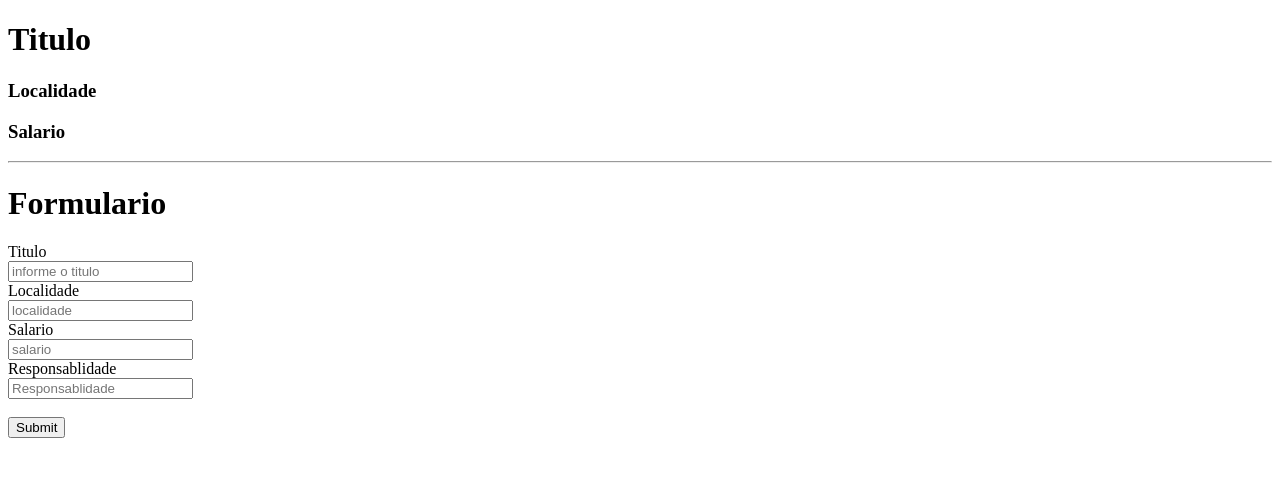
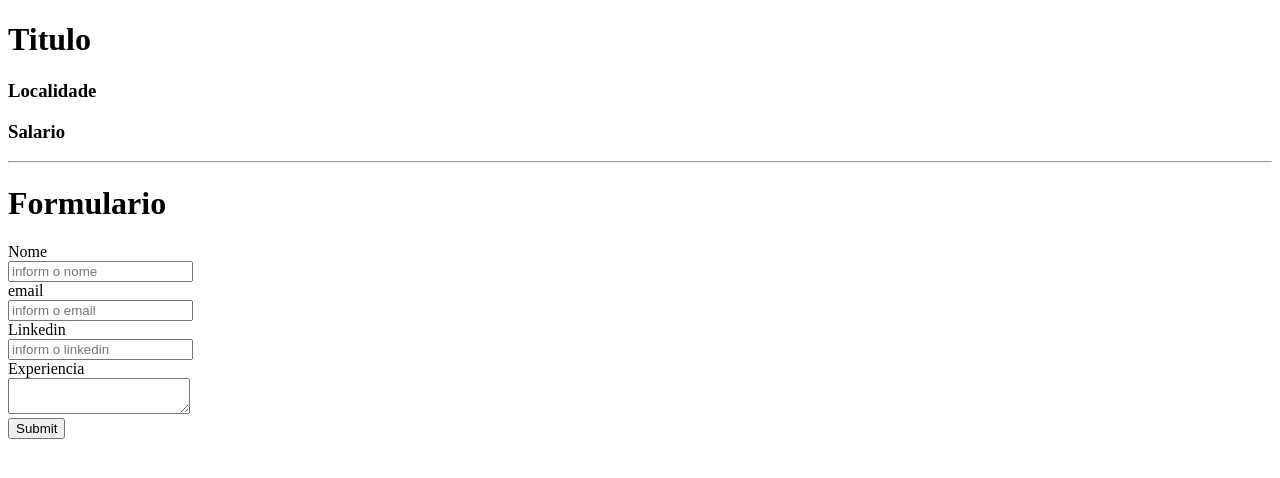
Before and after one commit to dariohhhyryt/python-dario, a Flask app: template templates/detalhevaga.html in a window 1280 px wide. Shown: the top 478 px of the page. Run offline with Flask 3, Linux system fonts and the light colour scheme; the template is opened without the code that fills it, so the values that code supplies are empty.

Commit message:
adicionar

```diff
--- a/app.py
+++ b/app.py
@@ -1,6 +1,6 @@
 from flask import Flask, jsonify, render_template, request
-from database import carregar_vagas_db
-from database import carregar_vaga_db
+from database import carregar_vagas_db, carregar_vaga_db, formulario_vaga
+
 
 app = Flask(__name__)
 
@@ -21,10 +21,12 @@ def mostra_vaga(id):
     vaga = carregar_vaga_db(id)
     return render_template('detalhevaga.html', vaga=vaga)
 
-@app.route("/vaga/<id>/formulario", methods=['GET','POST'])
+@app.route("/vaga/<id>/formulario", methods=["GET", "POST"])
 def formulario_vaga(id):
-    data = request.form
-    return jsonify(data)
+   vaga = carregar_vaga_db(id)
+   data = request.form
+   formulario_vaga(id, data)
+   return render_template('formulario_vaga.html', vaga=vaga, formulario = data)
 
 
 if __name__ == "__main__":
--- a/database.py
+++ b/database.py
@@ -1,4 +1,4 @@
-from sqlalchemy import create_engine, text
+from sqlalchemy import create_engine, text, values
 from sqlalchemy.engine import connection_memoize
 from sqlalchemy.exc import SQLAlchemyError
 
@@ -25,3 +25,21 @@ def carregar_vaga_db(id):
       return None
     else:
       return dict(registro[0])
+
+
+def formulario_vaga(id_vaga, dado):
+    with engine.connect() as connection:
+
+        query = text(f"INSERT INTO formulario_vaga (id_vaga, nome, email, linkedin, experiencia) VALUES (:id_vaga, :nome, :email, :linkedin, :experiencia)")
+
+        connection.execute(
+
+            query, {
+                "vaga_id": id_vaga,
+                "nome": dados["nome"],
+                "email": dados["email"],
+                "linkedin": dados["linkedin"],
+                "experiencia": dados["experiencia"]
+            } )
+
+        connection.commit()  # Garante que a alteração seja persistida
--- a/templates/includes/formulario.html
+++ b/templates/includes/formulario.html
@@ -1,23 +1,22 @@
 <h1>Formulario</h1>
 <form method='POST' action="/vaga/{{vaga.id}}/formulario">
     <div>
-    <label>Titulo</label><br>
-    <input type="text" name="titulo" placeholder="informe o titulo">
+        <label>Nome</label> <br>
+        <input type="text" name="nome" placeholder="inform o nome"
     </div>
     <div>
-      <label>Localidade</label><br>
-      <input type="text" name="localidade" placeholder="localidade">
+        <label>email</label> <br>
+        <input type="email" name="email" placeholder="inform o email"
     </div>
 
     <div>
-    <label>Salario</label><br>
-    <input type="text" name="salario" placeholder="salario">
+        <label>Linkedin</label> <br>
+        <input type="url" name="linkedin" placeholder="inform o linkedin"
     </div>
 
     <div>
-      <label>Responsablidade</label><br>
-      <input type="text" name="responsablidade" placeholder="Responsablidade">
-  </div><br>
-  <input type="submit" name="submit" placeholder="Enviar">
-
+        <label>Experiencia</label> <br>
+        <textarea name="experiencia"></textarea>
+    </div>
+<input type="submit" name="enviar">
 </form>
--- a/templates/includes/vagas.html
+++ b/templates/includes/vagas.html
@@ -8,4 +8,6 @@
 <div>
   {{ vaga.salario }}
 </div>
-<a href="/vaga/{{vaga.id}}" type="button">Aplicar</a>
+<button>
+   <a href="/vaga/{{vaga.id}}" type="button">Aplicar</a>
+</button>
```
Also changed, not shown: templates/formulario_vaga.html (added, +21 -0 lines). Lines whose indentation alone changed are shown as unchanged.
